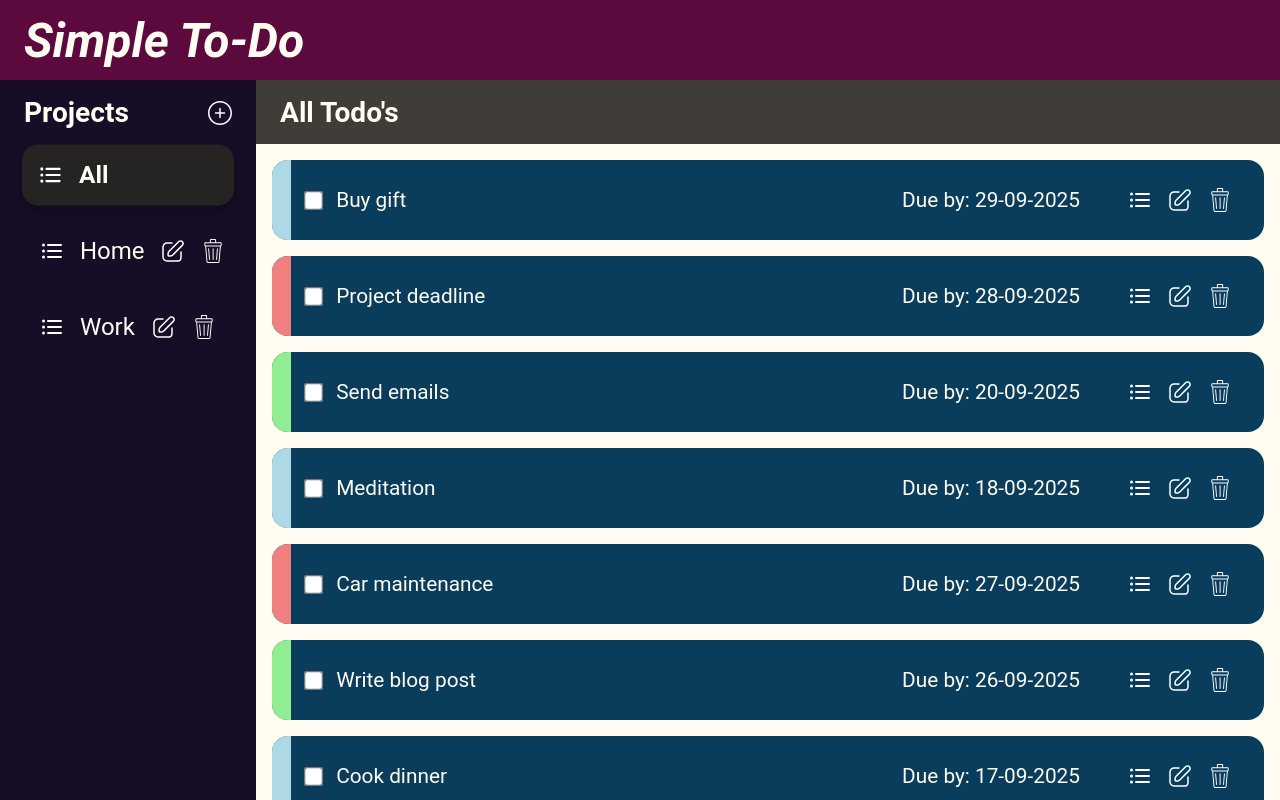
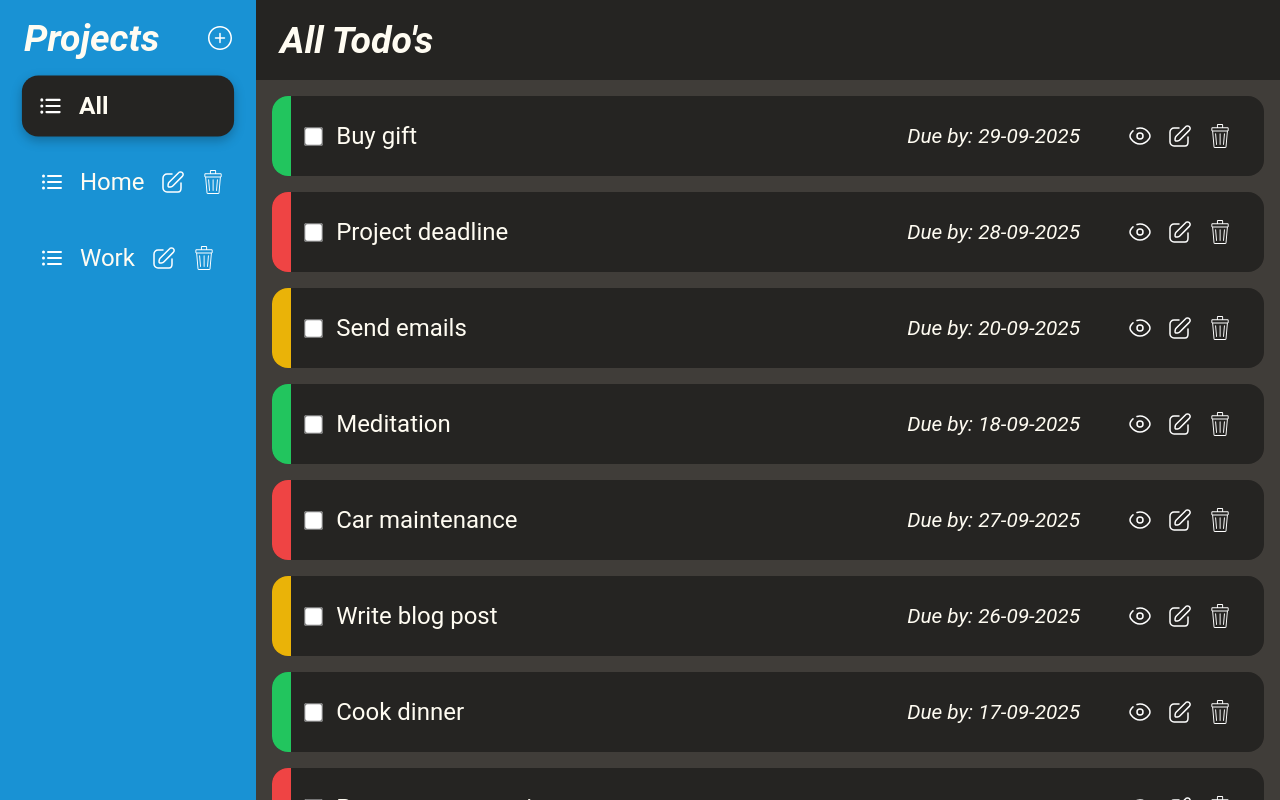
Before and after one commit to ShadowDevKat/odin-todo-app, a website built with webpack: page src/main.html in a window 1280 px wide. Built offline with nearby package versions, Linux system fonts and the light colour scheme.

Commit message:
Updated color scheme and finalized styles

```diff
--- a/src/index.js
+++ b/src/index.js
@@ -13,7 +13,6 @@ import {
     bindProjectEvents,
     bindTodoEvents,
     showProjectEdit,
-    triggerProjectChange,
     renderHeading
 } from "./modules/display";
 
@@ -169,7 +168,6 @@ document.addEventListener("keydown", (e) => {
 
 // Initial Render
 refreshDOM(projectManager, currentProject);
-triggerProjectChange("");
 
 function formatDateToDMY(rawDate) {
     if (!rawDate) return null;
@@ -246,7 +244,7 @@ function loadDummyData() {
 
 
 // Storage test
-window.clearData = clearData;
+// window.clearData = clearData;
 
 function clearData() {
     projectManager.clearStorage();
--- a/src/main.html
+++ b/src/main.html
@@ -140,7 +140,8 @@
 
     <div id="content">
         <header>
-            Simple To-Do
+            <h3>TItle</h3>
+            <img class="icon icon-btn" id="add-item-btn" src="./icons/add-icon.svg" alt="add-icon">
         </header>
         <nav class="side-bar">
             <div>
@@ -153,11 +154,6 @@
             </div>
         </nav>
 
-        <div class="main-heading">
-            <h3>TItle</h3>
-            <img class="icon icon-btn" id="add-item-btn" src="./icons/add-icon.svg" alt="add-icon">
-        </div>
-
         <div id="main-container">
 
         </div>
--- a/src/modules/display.js
+++ b/src/modules/display.js
@@ -2,6 +2,7 @@ import { contentDiv, projectsLi } from "..";
 import listIcon from "../icons/list-icon.svg"
 import editIcon from "../icons/edit-icon.svg"
 import deleteIcon from "../icons/delete-icon.svg"
+import viewIcon from "../icons/view-icon.svg"
 
 const itemViewModal = document.getElementById("item-view");
 const itemEditModal = document.getElementById("item-edit");
@@ -9,7 +10,7 @@ const itemAddModal = document.getElementById("item-add");
 const projectAddModal = document.getElementById("project-add");
 const projectEditModal = document.getElementById("project-edit");
 const viewCloseBtn = document.querySelectorAll("#close-btn");
-const mainHeadingDiv = document.querySelector(".main-heading");
+const mainHeadingDiv = document.querySelector("header");
 
 let activeModal = null;
 
@@ -130,14 +131,14 @@ export function renderTodos(todos) {
             <div class="priority-indicator priority-${item.priority.toLowerCase()}"></div>
             <div class="info-container">
                 <input type="checkbox" name="item-checkbox" class="toggle-btn" id="item-${projectIndex}-${itemIndex}">
-                <label for="item-${projectIndex}-${itemIndex}" class="item-title
-                ${item.completed ? "strike-through" : ""}">${item.title}</label>
-                <p>Due by: ${item.dueDate}</p>
+                <label for="item-${projectIndex}-${itemIndex}" class="item-title ${item.completed ? "strike-through" : ""}">${item.title}</label>
+                <p class="item-date">Due by: ${item.dueDate}</p>
             </div>
             <div class="button-container">
-                <img class="icon icon-btn view-btn" src=${listIcon} alt="view-icon">
+                <img class="icon icon-btn view-btn" src=${viewIcon} alt="view-icon">
                 <img class="icon icon-btn edit-btn" src=${editIcon} alt="edit-icon">
                 <img class="icon icon-btn delete-btn" src=${deleteIcon} alt="delete-icon">
+            </div>
         `;
 
         const checkBox = todoDiv.querySelector(".toggle-btn");
@@ -158,9 +159,11 @@ export function renderHeading(projectName, displayAddBtn = false) {
 export function refreshDOM(projectManager, currentProject) {
     renderProjects(projectManager.getAllProjects());
     if (currentProject === null) {
+        triggerProjectChange("");
         renderTodos(projectManager.getAllItems());
     }
     else {
+        triggerProjectChange(currentProject);
         renderTodos(projectManager.getItemsFromProject(currentProject));
     }
 }
@@ -206,7 +209,7 @@ function selectProject(target, projectIndex) {
     }
 }
 
-export function triggerProjectChange(projectIndex) {
+function triggerProjectChange(projectIndex) {
     const btn = projectsLi.querySelector(
         `[data-project-index="${projectIndex}"][id="project-btn"]`
     );
--- a/src/styles.css
+++ b/src/styles.css
@@ -11,12 +11,13 @@
     --eerie-black: #252422ff;
     --eerie-black-translucent: rgba(37, 36, 34, 0.3);
 
-    --color-primary: hsl(263, 50%, 90%);
-    --color-secondary: hsl(263, 50%, 10%);
-    --color-tertiary: hsl(323, 80%, 20%);
-    --color-accent: hsl(203, 80%, 20%);
+    --primary-color: #1992d4;
+    --default-color: #ffffff;
+    --secondary-color: #e2e8f0;
+    --accent-color: #f0b832;
 
     --filter-white: invert(100%) sepia(99%) saturate(0%) hue-rotate(197deg) brightness(105%) contrast(100%);
+    --filter-black: invert(0%) sepia(100%) saturate(0%) hue-rotate(253deg) brightness(107%) contrast(103%);
 
     font-family: Roboto, sans-serif;
     color: var(--floral-white);
@@ -34,28 +35,29 @@ body {
     background-color: var(--black-olive);
     display: grid;
     grid-template-columns: 20% 80%;
-    grid-template-rows: 5rem 4rem auto;
+    grid-template-rows: 5rem auto;
 }
 
 header {
     grid-row: span 1;
-    grid-column: 1 / -1;
-    padding: 1rem 1.5rem;
-    background-color: var(--color-tertiary);
+    grid-column: 2 / -1;
+    padding: 1.5rem;
+    background-color: var(--eerie-black);
 
     display: flex;
     align-items: center;
 
-    font-size: 3rem;
+    font-size: 2rem;
     font-style: italic;
     font-weight: 600;
+    gap: 2rem;
 }
 
 .side-bar {
     grid-column: span 1;
-    grid-row: 2 / -1;
+    grid-row: 1 / -1;
     padding: 1rem 1.5rem;
-    background-color: var(--color-secondary);
+    background-color: var(--primary-color);
 
     display: flex;
     flex-direction: column;
@@ -73,6 +75,10 @@ header {
     display: flex;
     justify-content: space-between;
     align-items: center;
+
+    font-size: 2rem;
+    font-style: italic;
+    font-weight: 600;
 }
 
 .projects-list {
@@ -88,22 +94,11 @@ header {
     width: auto;
 }
 
-.main-heading {
-    grid-column: 2 / -1;
-    grid-row: 2 / 3;
-    padding: 1.5rem;
-
-    display: flex;
-    align-items: center;
-    font-size: 1.5rem;
-    gap: 2rem;
-}
-
 #main-container {
     grid-column: 2 / -1;
-    grid-row: 3 / -1;
+    grid-row: 2 / -1;
     padding: 1rem;
-    background-color: var(--floral-white);
+    background-color: var(--black-olive);
 
     display: flex;
     flex-direction: column;
@@ -116,7 +111,7 @@ header {
 .todo-item {
     min-height: 5rem;
     width: 100%;
-    background-color: var(--color-accent);
+    background-color: var(--eerie-black);
     display: flex;
     gap: 1rem;
     border-radius: 1rem;
@@ -133,6 +128,11 @@ header {
 
 .item-title {
     flex: 1;
+    font-size: 1.5rem;
+}
+
+.item-date {
+    font-style: italic;
 }
 
 .button-container {
@@ -144,7 +144,7 @@ header {
 
 /* Item status styles */
 .completed-item {
-    opacity: 0.8;
+    opacity: 0.7;
 }
 
 .strike-through {
@@ -158,17 +158,16 @@ header {
 }
 
 .priority-low {
-    background-color: lightblue;
+  background-color: #22c55e;
 }
 
 .priority-medium {
-    background-color: lightgreen;
+  background-color: #eab308;
 }
 
 .priority-high {
-    background-color: lightcoral;
+  background-color: #ef4444;
 }
-
 
 /* Modal styles */
 .modal {
@@ -187,7 +186,7 @@ header {
 }
 
 .modal-content {
-    background-color: var(--black-olive);
+    background-color: var(--primary-color);
     padding: 1.5rem;
     border: 1px solid #888;
     border-radius: 2rem;
@@ -210,13 +209,12 @@ header {
 
 /* View Style */
 .view-detail {
-    background-color: var(--floral-white);
-    color: black;
-    border-radius: 2rem;
+    background-color: var(--black-olive);
+    border-radius: 1rem;
     display: flex;
     flex-direction: column;
     gap: 1rem;
-    padding: 1rem;
+    padding: 2rem;
 }
 
 .view-group {
@@ -296,6 +294,7 @@ textarea {
 }
 
 .btn:hover {
+    background-color: var(--black-olive);
     transform: scale(1.1);
 }
 
@@ -344,7 +343,6 @@ textarea {
 
 #project-btn>p {
     flex: 1;
-    /* pointer-events: none; */
 }
 
 #project-btn>*:nth-child(-n+2) {
@@ -354,7 +352,7 @@ textarea {
 /* Icon style */
 .icon-btn {
     transform: scale(1);
-    transition: transform 0.3s ease;
+    transition: transform 0.1s ease;
 
     will-change: transform;
     backface-visibility: hidden;
```
Also changed, not shown: src/icons/view-icon.svg (added).
